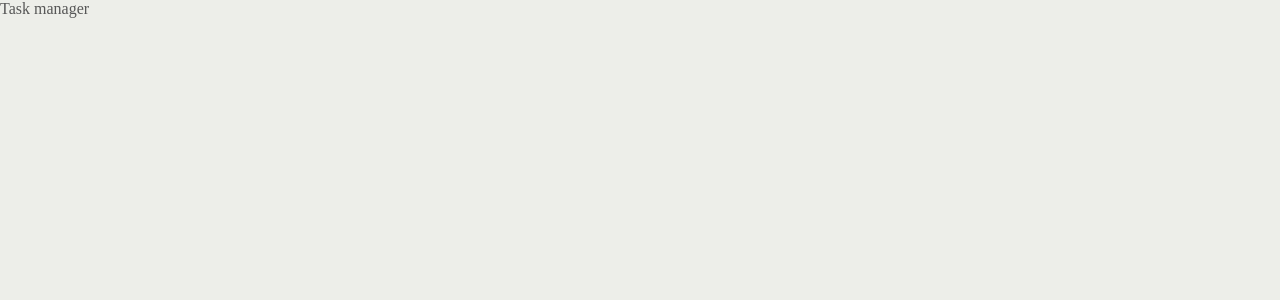
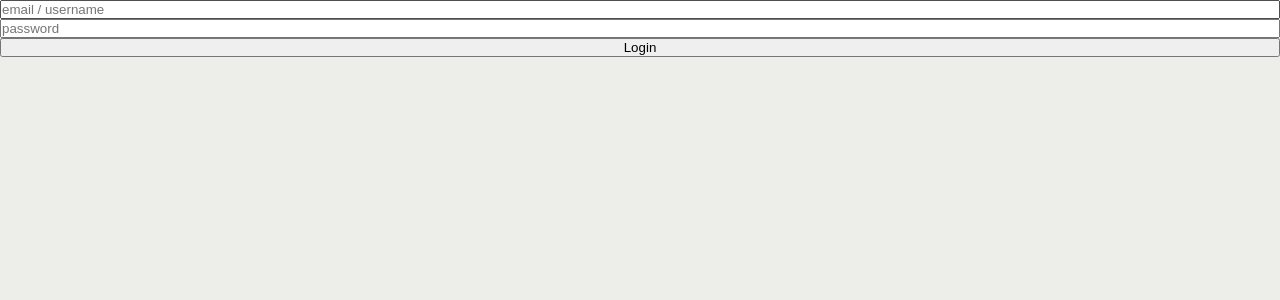
Before and after one commit to Augusto-DF/taskManagerFE, a React app: page / in a window 1280 px wide. Shown: the top 300 px of the page. Built offline with nearby package versions, Linux system fonts and the light colour scheme.

Commit message:
feat: Create Login component

```diff
--- a/src/App.js
+++ b/src/App.js
@@ -1,7 +1,8 @@
 import React from "react";
+import Login from "./components/Login";
 
 const App = () => {
-  return <p>Task manager</p>;
+  return <Login />;
 };
 
 export default App;
--- /dev/null
+++ b/src/components/Login/index.jsx
@@ -0,0 +1,32 @@
+import React, { useCallback, useState } from "react";
+
+const Login = () => {
+  const [loginPayload, setLoginPayload] = useState({
+    ["email/username"]: "",
+    password: "",
+  });
+
+  const handleChange = useCallback(
+    ({ target: { name, value } }) =>
+      setLoginPayload((prevState) => ({ ...prevState, [name]: value })),
+    []
+  );
+
+  const onLogin = useCallback(() => {
+    console.log("loginPayload", loginPayload);
+  }, [loginPayload]);
+
+  return (
+    <div>
+      <input
+        name="email/username"
+        onChange={handleChange}
+        placeholder="email / username"
+      />
+      <input name="password" onChange={handleChange} placeholder="password" />
+      <button onClick={onLogin}>Login</button>
+    </div>
+  );
+};
+
+export default Login;
```
